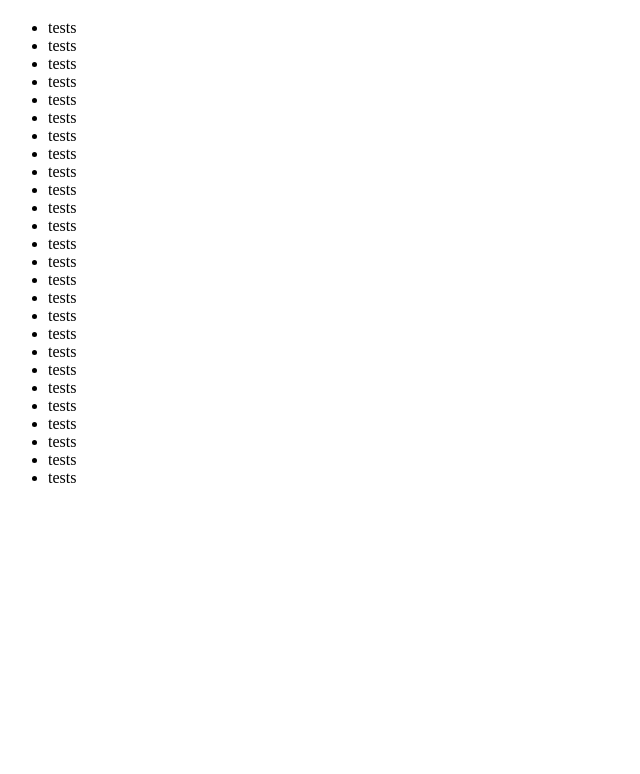
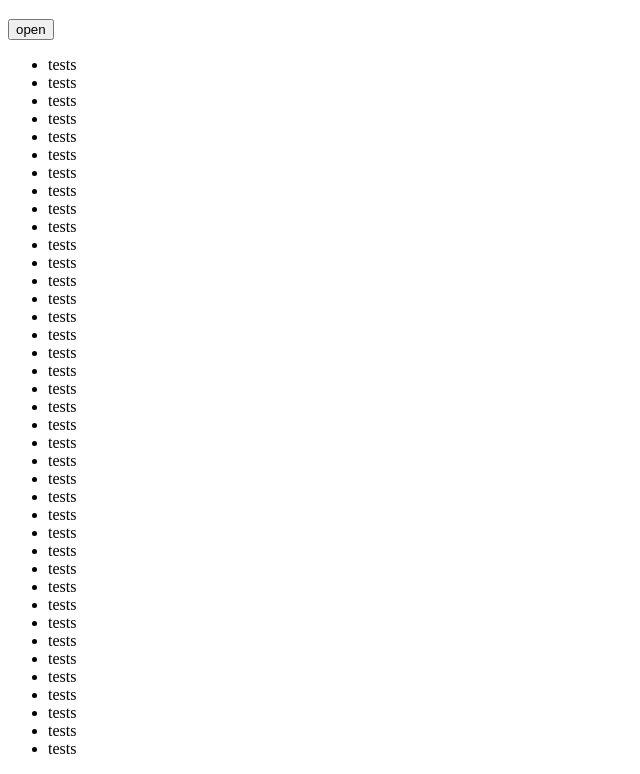
Before and after one commit to elpoetadeveloper/bxy-stuff, a plain HTML site: page index.html in a window 1280 px wide. Shown: the part 61-835 px from the top of the page, without its empty margins (0-640 px from the left). Before the commit the page ends 800 px from the top, so only its background shows below. Drawn offline with Linux system fonts and the light colour scheme; files whose address does not match are found by name.

Commit message:
add button

```diff
--- a/app.js
+++ b/app.js
@@ -0,0 +1,6 @@
+const btnPage = document.querySelector('#btn-page');
+const main = document.querySelector('#main-template');
+const template = '<h2>New Content</h2>';
+btnPage.addEventListener('click', e => {
+  main.innerHTML = template;
+});
--- a/index.html
+++ b/index.html
@@ -16,7 +16,22 @@
 <body>
   <h1>Title</h1>
   <div class="container">
+    <button id="btn-page">open</button>
+    <div id="main-template">
       <ul>
+        <li>tests</li>
+        <li>tests</li>
+        <li>tests</li>
+        <li>tests</li>
+        <li>tests</li>
+        <li>tests</li>
+        <li>tests</li>
+        <li>tests</li>
+        <li>tests</li>
+        <li>tests</li>
+        <li>tests</li>
+        <li>tests</li>
+        <li>tests</li>
         <li>tests</li>
         <li>tests</li>
         <li>tests</li>
@@ -45,6 +60,8 @@
         <li>tests</li>
       </ul>
     </div>
+
+  </div>
 </body>
 
 </html>
```
Lines whose indentation alone changed are shown as unchanged.
